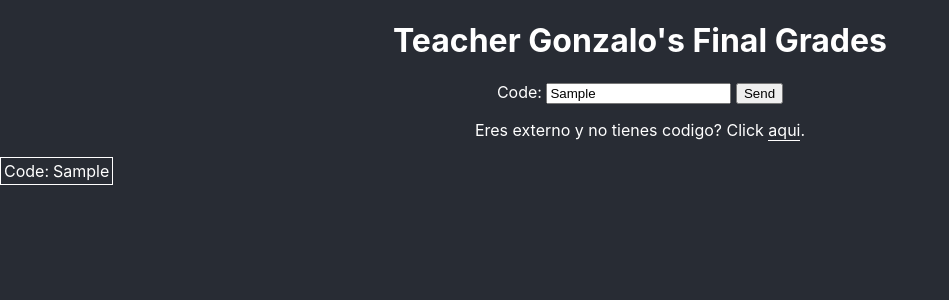
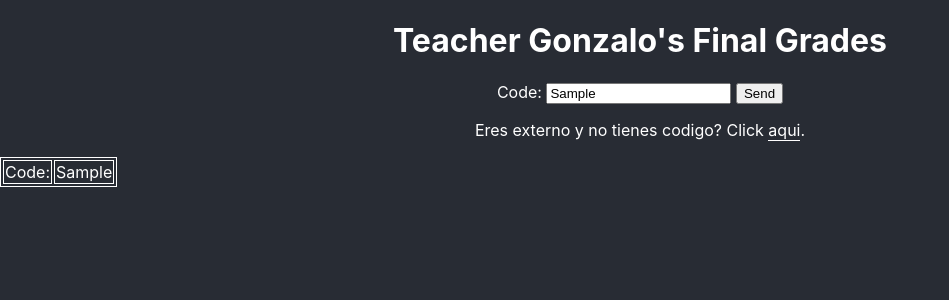
Before and after one commit to grochadc/filex-grades, a React (Create React App) app: page / in a window 1280 px wide. Both pictures are taken after typing "Sample" into the empty fields and a click on the button "Send". Shown: the top 300 px of the page, without its empty margins (0-949 px from the left). Built offline with nearby package versions, Linux system fonts and the light colour scheme.

Commit message:
Style td border

```diff
--- a/src/components/Grades.jsx
+++ b/src/components/Grades.jsx
@@ -3,6 +3,9 @@ import styled from "styled-components";
 
 const Table = styled.table`
   border: 1px solid;
+  td {
+    border: 1px solid;
+  }
 `;
 
 const Container = styled.div``;
```
